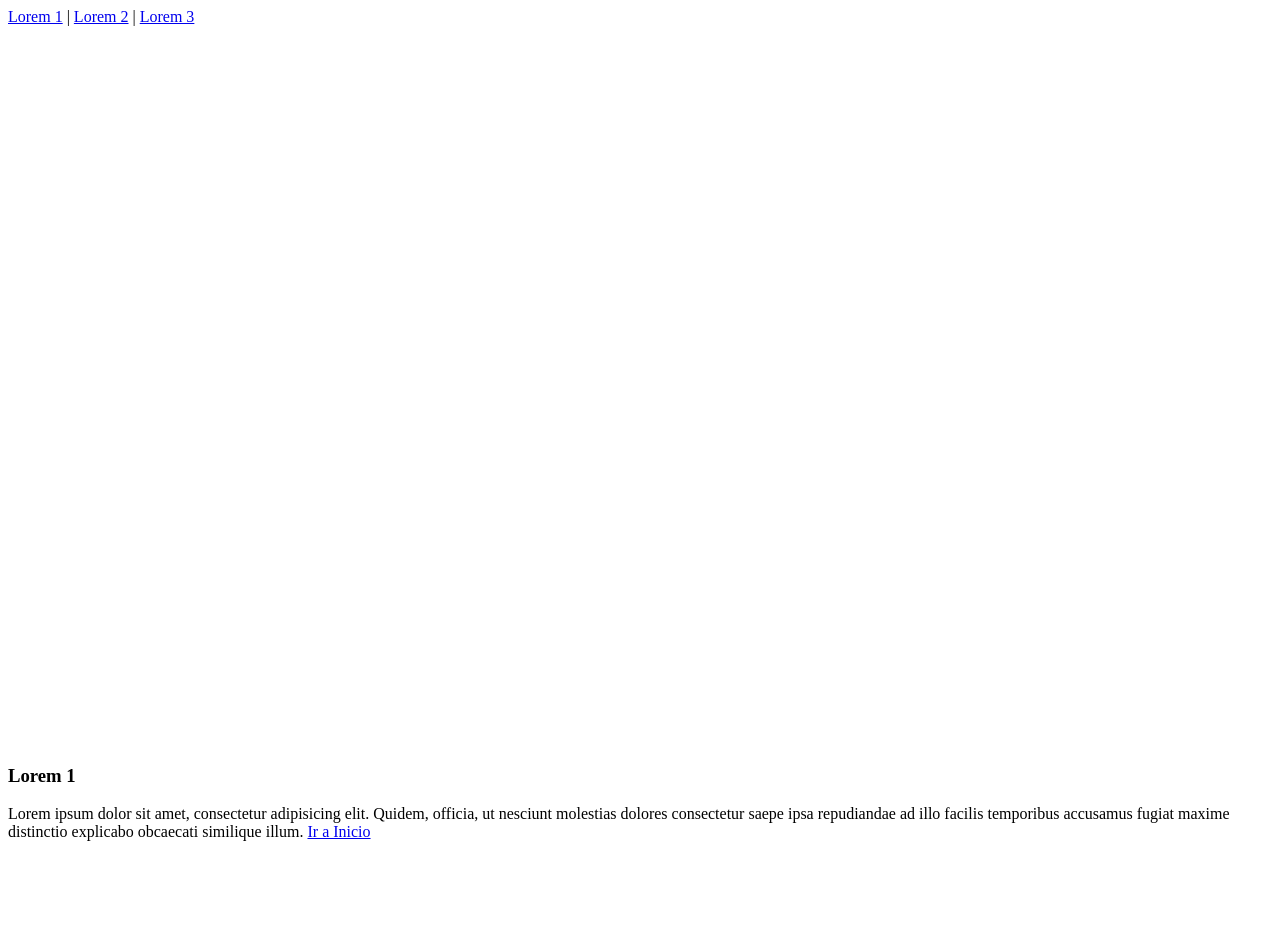
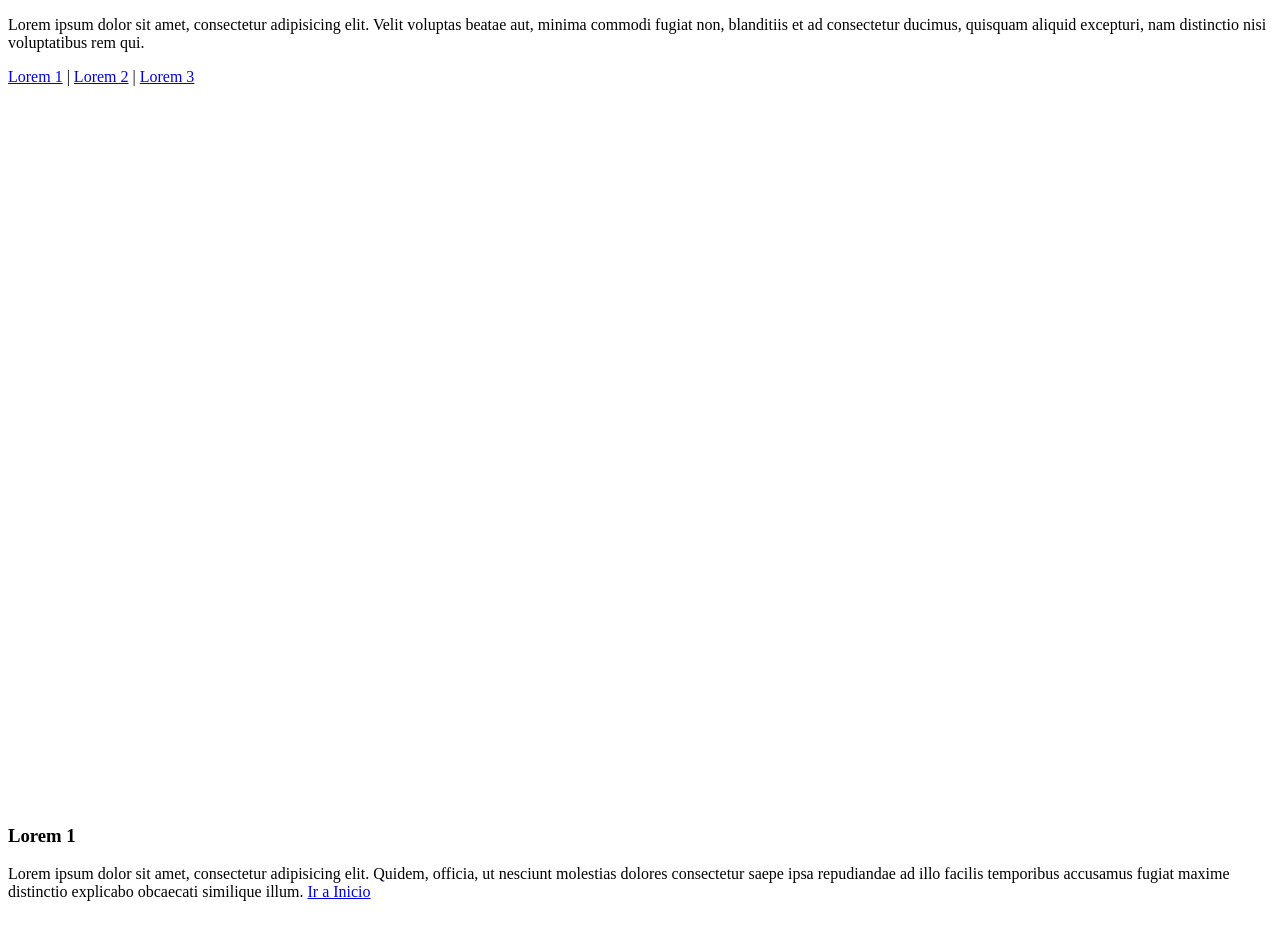
Before and after one commit to danilondono/adsi-681446, a plain HTML site: page xhtml&html/09_anclas.html in a window 1280 px wide. Shown: the top 940 px of the page. Drawn offline with Linux system fonts and the light colour scheme.

Commit message:
Modifique anclas

```diff
--- a/xhtml&html/09_anclas.html
+++ b/xhtml&html/09_anclas.html
@@ -5,6 +5,7 @@
 	<title>Anclas</title>
 </head>
 <body>
+<p>Lorem ipsum dolor sit amet, consectetur adipisicing elit. Velit voluptas beatae aut, minima commodi fugiat non, blanditiis et ad consectetur ducimus, quisquam aliquid excepturi, nam distinctio nisi voluptatibus rem qui.</p>
 	<section id="principal">
 		<header>
 			<a name="inicio"></a>
```
